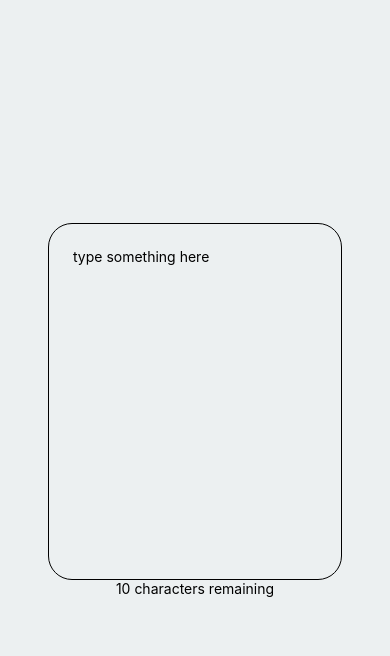
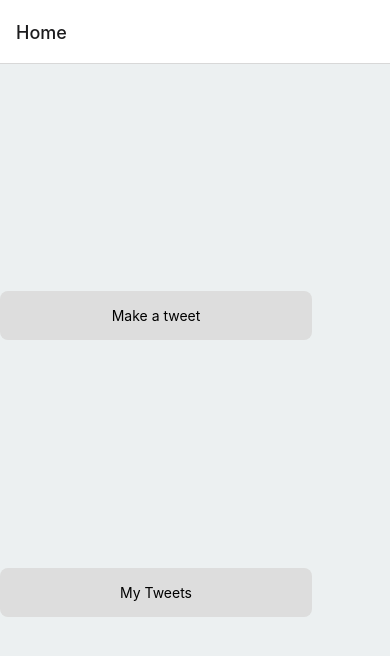
Before and after one commit to lyqht/centauri-tweeter, a React Native app in the folder UserGreeter/: screen / in a window 390 px wide. Shown: the top 656 px of the page. Built offline with nearby package versions, Linux system fonts and the light colour scheme.

Commit message:
add home screen & placeholder tweet detail screen

```diff
--- a/UserGreeter/App.tsx
+++ b/UserGreeter/App.tsx
@@ -1,10 +1,27 @@
 import { NavigationContainer } from "@react-navigation/native";
+import { createNativeStackNavigator } from "@react-navigation/native-stack";
 import React from "react";
-import HomePage from "./pages/HomePage";
+import { RootStackParamList } from "./routes";
+import HomeScreen from "./screens/HomeScreen";
+import TweetDetailScreen from "./screens/TweetDetailScreen";
+import TweetScreen from "./screens/TweetScreen";
 
-const App = () => (
+const RootStack = createNativeStackNavigator<RootStackParamList>();
+
+const NavStack = () => (
+    <RootStack.Navigator initialRouteName="Home">
+        <RootStack.Screen name={"Home"} component={HomeScreen} />
+        <RootStack.Screen
+            name={"Tweet"}
+            component={TweetScreen}
+        />
+        <RootStack.Screen name={"TweetDetail"} component={TweetDetailScreen} />
+    </RootStack.Navigator>
+);
+
+const App: React.FC = () => (
     <NavigationContainer>
-        <HomePage />
+        <NavStack />
     </NavigationContainer>
 );
 
--- /dev/null
+++ b/UserGreeter/components/NavButton.tsx
@@ -0,0 +1,46 @@
+import { useNavigation } from "@react-navigation/native";
+import React from "react";
+import { ViewStyle, StyleSheet, Text, TouchableOpacity } from "react-native";
+import { RootStackParamList } from "../routes";
+
+type NavButtonProps = {
+    name: string;
+    navigationRoute: keyof RootStackParamList;
+}
+
+const NavButton: React.FC<NavButtonProps> = ({ name, navigationRoute }) => {
+    const navigation = useNavigation();
+
+    return (
+        <TouchableOpacity
+            style={styles.button}
+            onPress={() => {
+                /* 1. Navigate to the Details route with params */
+                navigation.navigate(navigationRoute);
+            }}
+        >
+            <Text>
+                {name}
+            </Text>
+        </TouchableOpacity>
+    );
+};
+
+
+interface Styles {
+    button: ViewStyle;
+
+}
+
+const styles = StyleSheet.create<Styles>({
+    button: {
+        alignItems: "center",
+        justifyContent: "center",
+        backgroundColor: "#DDDDDD",
+        width: "80%",
+        padding: 16,
+        borderRadius: 8,
+    },
+});
+
+export default NavButton;
--- /dev/null
+++ b/UserGreeter/routes.ts
@@ -0,0 +1,5 @@
+export type RootStackParamList = {
+    Home: undefined;
+    Tweet: undefined;
+    TweetDetail: { id: string };
+};
--- /dev/null
+++ b/UserGreeter/screens/HomeScreen.tsx
@@ -0,0 +1,29 @@
+import React from "react";
+import { SafeAreaView, StyleSheet, ViewStyle } from "react-native";
+import NavButton from "../components/NavButton";
+
+const HomeScreen: React.FC = () => {
+    return (
+        <SafeAreaView style={styles.container}>
+            <NavButton name={"Make a tweet"} navigationRoute={"Tweet"} />
+            <NavButton name={"My Tweets"} navigationRoute={"TweetDetail"} />
+        </SafeAreaView>
+    );
+};
+
+interface Styles {
+    container: ViewStyle;
+}
+
+const styles = StyleSheet.create<Styles>({
+    container: {
+        flex: 1,
+        flexDirection: "column",
+        justifyContent: "space-evenly",
+        alignContent: "center",
+        backgroundColor: "#ecf0f1",
+        padding: 8,
+    },
+});
+
+export default HomeScreen;
--- /dev/null
+++ b/UserGreeter/screens/TweetDetailScreen.tsx
@@ -0,0 +1,27 @@
+import React from "react";
+import { SafeAreaView, StyleSheet, Text, ViewStyle } from "react-native";
+
+const TweetDetailScreen = () => {
+    return (
+        <SafeAreaView style={styles.container}>
+            <Text>WIP</Text>
+        </SafeAreaView>
+    );
+};
+
+interface Styles {
+    container: ViewStyle;
+}
+
+const styles = StyleSheet.create<Styles>({
+    container: {
+        flex: 1,
+        flexDirection: "column",
+        justifyContent: "space-evenly",
+        alignContent: "center",
+        backgroundColor: "#ecf0f1",
+        padding: 8,
+    },
+});
+
+export default TweetDetailScreen;
--- a/UserGreeter/pages/HomePage.tsx
+++ b/UserGreeter/screens/TweetScreen.tsx
@@ -2,7 +2,7 @@ import React from "react";
 import { SafeAreaView, StyleSheet } from "react-native";
 import Textbox from "../components/Textbox";
 
-const HomePage = () => {
+const TweetScreen: React.FC = () => {
     return (
         <SafeAreaView style={styles.container}>
             <Textbox />
@@ -19,4 +19,4 @@ const styles = StyleSheet.create({
     },
 });
 
-export default HomePage;
+export default TweetScreen;
```
Also changed, not shown: UserGreeter/.eslintrc.js.
